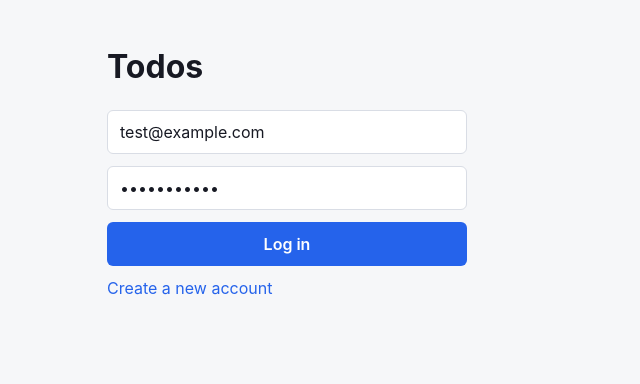
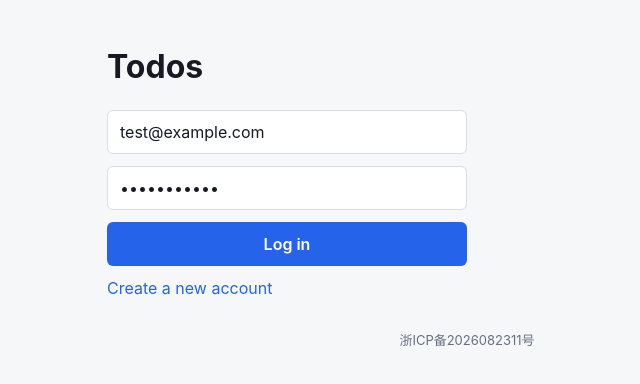
Before and after one commit to JasonShuYue/todolist-full-stack, a React (Vite) app in the folder client/: page / in a window 1280 px wide. Shown: the top 384 px of the page, without its empty margins (173-813 px from the left). Built offline with nearby package versions, Linux system fonts and the light colour scheme.

Commit message:
feat: 前 端页面加入备案信息

```diff
--- a/client/src/App.css
+++ b/client/src/App.css
@@ -8,6 +8,23 @@
 .todo-panel {
   max-width: 720px;
   margin: 0 auto;
+}
+
+.site-footer {
+  max-width: 720px;
+  margin: 32px auto 0;
+  text-align: center;
+  font-size: 13px;
+}
+
+.site-footer a {
+  color: #667085;
+  text-decoration: none;
+}
+
+.site-footer a:hover {
+  color: #2563eb;
+  text-decoration: underline;
 }
 
 .todo-panel h1 {
--- a/client/src/App.tsx
+++ b/client/src/App.tsx
@@ -6,6 +6,20 @@ import { TodoPagination } from "./components/TodoPagination";
 import { TodoToolbar } from "./components/TodoToolbar";
 import { useAuth } from "./hooks/useAuth";
 import { useTodos } from "./hooks/useTodos";
+
+function SiteFooter() {
+  return (
+    <footer className="site-footer">
+      <a
+        href="https://beian.miit.gov.cn/"
+        target="_blank"
+        rel="noreferrer"
+      >
+        浙ICP备2026082311号
+      </a>
+    </footer>
+  );
+}
 
 function App() {
   const {
@@ -67,6 +81,7 @@ function App() {
             onToggleMode={toggleAuthMode}
           />
         </section>
+        <SiteFooter />
       </main>
     );
   }
@@ -121,6 +136,7 @@ function App() {
           onPageChange={setPage}
         />
       </section>
+      <SiteFooter />
     </main>
   );
 }
```
Also changed, not shown: 2 other files (tests, documents, lock files or other folders).
